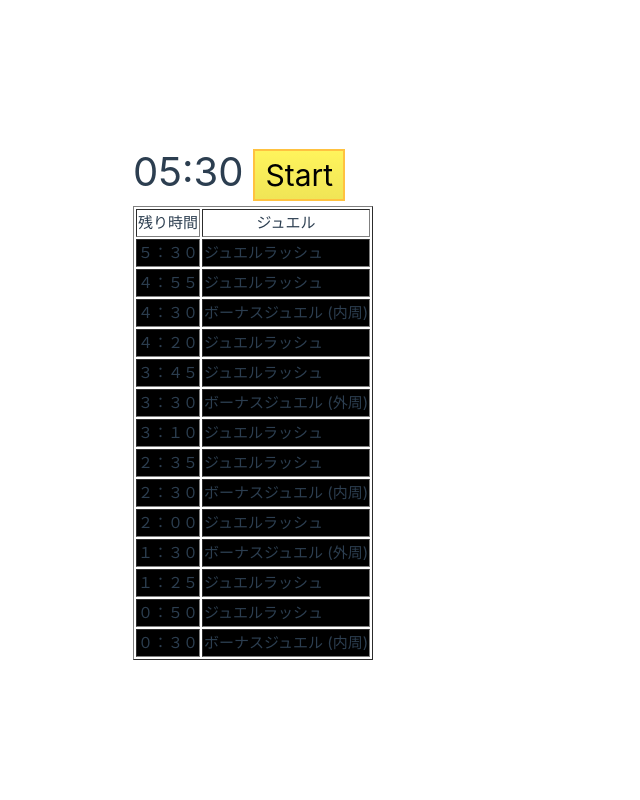
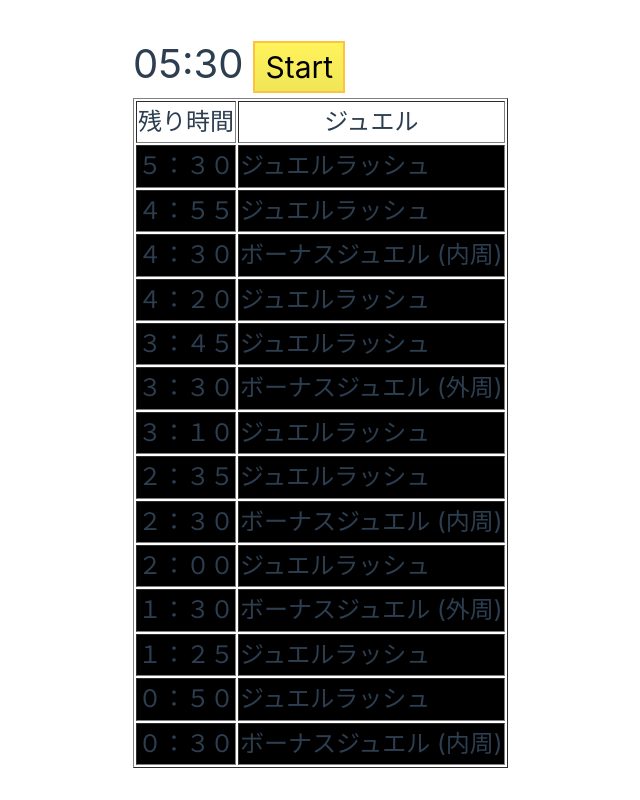
Before and after one commit to mapmapDQX/vue-timer, a Vue app: page / in a window 1280 px wide. Shown: the whole page, without its empty margins (507-1147 px from the left). Built offline with nearby package versions, Linux system fonts and the light colour scheme.

Commit message:
表のフォントサイズを変更

```diff
--- a/dev-dist/sw.js
+++ b/dev-dist/sw.js
@@ -82,7 +82,7 @@ define(['./workbox-b5f7729d'], (function (workbox) { 'use strict';
     "revision": "3ca0b8505b4bec776b69afdba2768812"
   }, {
     "url": "index.html",
-    "revision": "0.83n2gsas7i8"
+    "revision": "0.s1pf7e9se3g"
   }], {});
   workbox.cleanupOutdatedCaches();
   workbox.registerRoute(new workbox.NavigationRoute(workbox.createHandlerBoundToURL("index.html"), {
--- a/src/components/Timer.vue
+++ b/src/components/Timer.vue
@@ -6,7 +6,7 @@
       <div class="button" @click="stop_timer" v-if="timerOn">Stopt</div>
     </div>
   </div>
-  <table class="table" border="1">
+  <table class="table" style="font-size: 24px" border="1">
     <thead>
       <tr>
         <th scope="col">残り時間</th>
```
